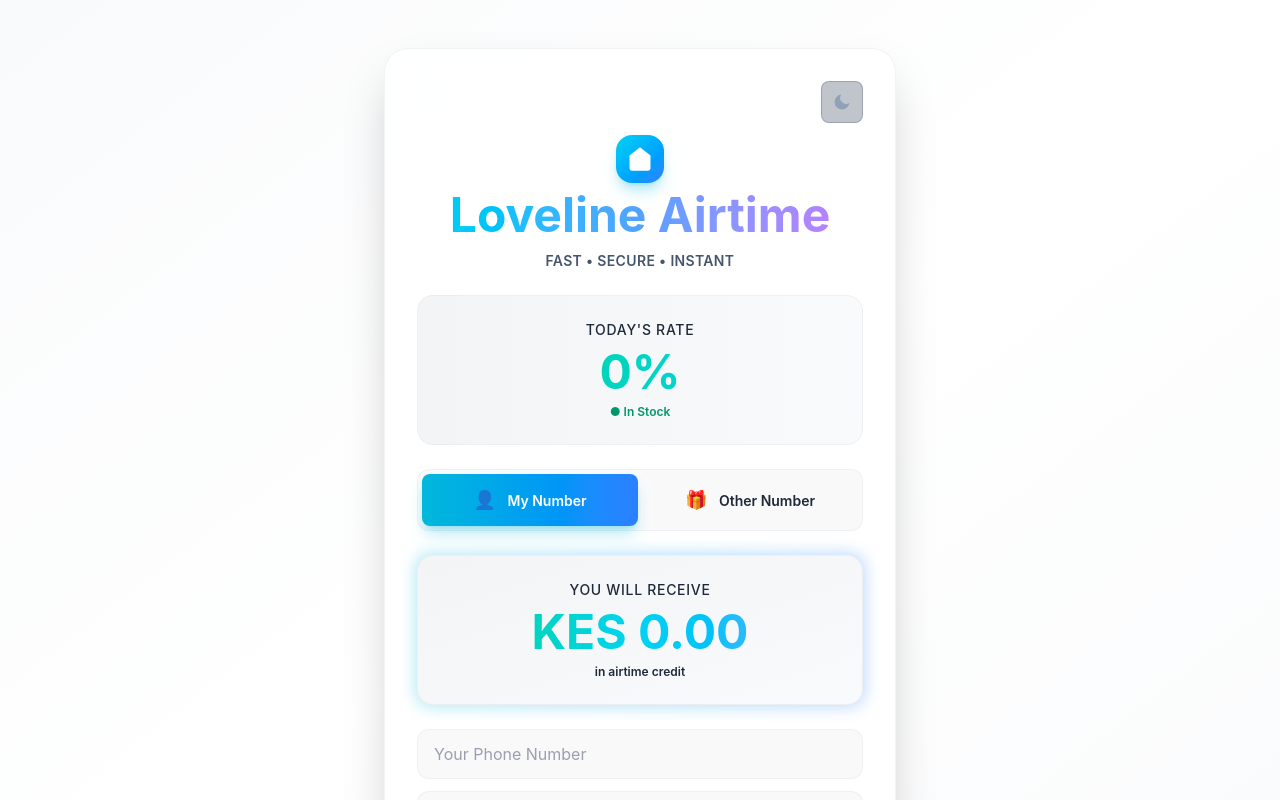
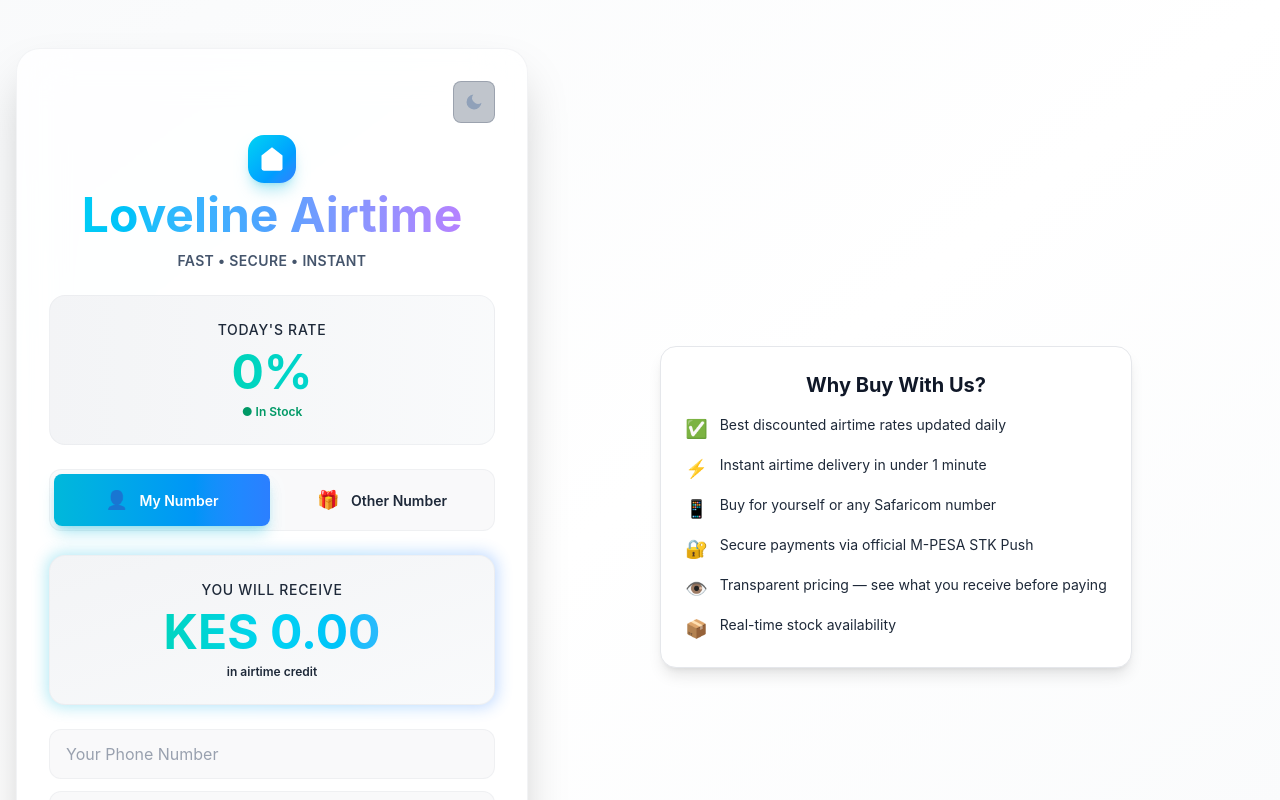
Before and after one commit to lkwambui/airtime-platform, a React (Vite) app in the folder frontend/client/: page / in a window 1280 px wide. Shown: the top 800 px of the page. Built offline with nearby package versions, Linux system fonts and the light colour scheme; no server answers.

Commit message:
Add enhanced Why Buy section to client app

```diff
--- a/frontend/client/src/components/WhyBuy.tsx
+++ b/frontend/client/src/components/WhyBuy.tsx
@@ -1,16 +1,35 @@
 function WhyBuy() {
   return (
-    <div className="max-w-3xl mx-auto mt-6 bg-white dark:bg-slate-800 p-4 rounded shadow-sm">
-      <h2 className="text-lg font-semibold mb-3 text-center text-gray-900 dark:text-white">
-        Why Buy Airtime With Us?
+    <div className="max-w-3xl mx-auto mt-6 bg-white dark:bg-slate-800 p-6 rounded-2xl shadow-lg border border-gray-200 dark:border-slate-700">
+      <h2 className="text-xl font-bold mb-4 text-center text-gray-900 dark:text-white">
+        Why Buy With Us?
       </h2>
 
-      <ul className="space-y-2 text-sm text-gray-800 dark:text-slate-200">
-        <li>⚡ Instant airtime delivery</li>
-        <li>🔒 Secure M-PESA payments</li>
-        <li>💸 Best daily airtime rates</li>
-        <li>📞 Buy for yourself or others</li>
-        <li>✅ Trusted and reliable service</li>
+      <ul className="space-y-3 text-sm text-gray-800 dark:text-slate-200">
+        <li className="flex items-start gap-3">
+          <span className="text-lg">✅</span>
+          <span>Best discounted airtime rates updated daily</span>
+        </li>
+        <li className="flex items-start gap-3">
+          <span className="text-lg">⚡</span>
+          <span>Instant airtime delivery in under 1 minute</span>
+        </li>
+        <li className="flex items-start gap-3">
+          <span className="text-lg">📱</span>
+          <span>Buy for yourself or any Safaricom number</span>
+        </li>
+        <li className="flex items-start gap-3">
+          <span className="text-lg">🔐</span>
+          <span>Secure payments via official M-PESA STK Push</span>
+        </li>
+        <li className="flex items-start gap-3">
+          <span className="text-lg">👁️</span>
+          <span>Transparent pricing — see what you receive before paying</span>
+        </li>
+        <li className="flex items-start gap-3">
+          <span className="text-lg">📦</span>
+          <span>Real-time stock availability</span>
+        </li>
       </ul>
     </div>
   );
--- a/frontend/client/src/pages/Home.tsx
+++ b/frontend/client/src/pages/Home.tsx
@@ -8,6 +8,7 @@
 import type { BuyMode } from "../components/BuyModeToggle";
 import AirtimeForm from "../components/AirtimeForm";
 import AirtimePreview from "../components/AirtimePreview";
+import WhyBuy from "../components/WhyBuy";
 
 export default function Home() {
   const { theme } = useTheme();
@@ -83,6 +84,8 @@
           </div>
         )}
       </div>
+
+      <WhyBuy />
     </div>
   );
 }
```
